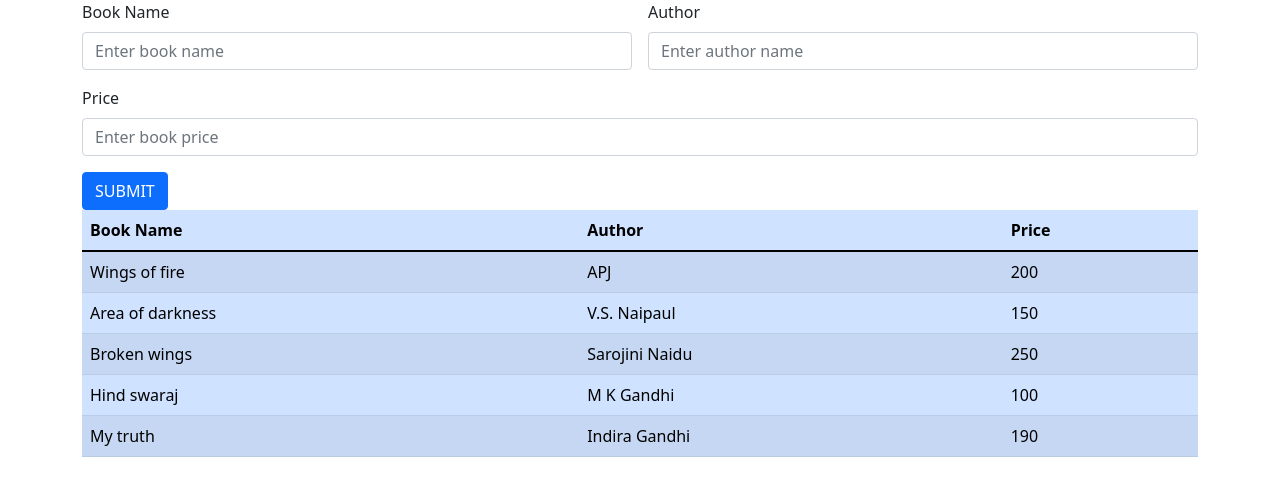
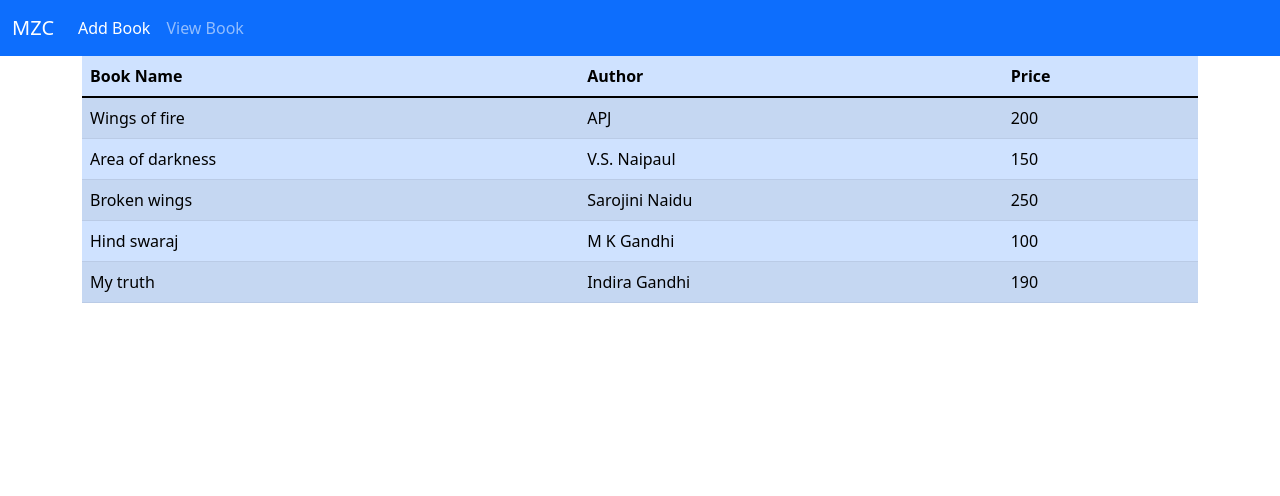
Before and after one commit to sruthybabu/Book-ReactApp, a React (Create React App) app: page /view in a window 1280 px wide. Shown: the top 496 px of the page. Built offline with nearby package versions, Linux system fonts and the light colour scheme.

Commit message:
Header complete

```diff
--- a/src/App.js
+++ b/src/App.js
@@ -10,13 +10,13 @@
 function App() {
   return (
     <div>
-<Addbook/>
-<ViewBook/>
+
 <BrowserRouter>
 <Routes>
 <Route path="/" exact element={<Login/>}/>
 <Route path="/regiser" exact element={<Register/>}/>
-
+<Route path="/add" exact element={<Addbook/>}/>
+<Route path="/view" exact element={<ViewBook/>}/>
 </Routes>
 </BrowserRouter>
 
--- a/src/components/Addbook.js
+++ b/src/components/Addbook.js
@@ -1,4 +1,5 @@
 import React, { useState } from 'react'
+import Header from './Header'
 
 const Addbook = () => {
     var [bookname,setBook]=useState("")
@@ -10,6 +11,7 @@
     }
   return (
     <div>
+        <Header/>
         <div className="container">
     <div className="row">
         <div className="col col12 col-sm-12 col-md-12 col-lg-12 col-xl-12 col-xxl-12">
--- /dev/null
+++ b/src/components/Header.js
@@ -0,0 +1,34 @@
+import React from 'react'
+import { Link } from 'react-router-dom'
+
+const Header = () => {
+  return (
+    <div>
+<nav className="navbar navbar-expand-lg navbar-dark bg-primary">
+  <div className="container-fluid">
+      <Link to="/" className="navbar-brand">MZC</Link>
+
+    <button className="navbar-toggler" type="button" data-bs-toggle="collapse" data-bs-target="#navbarNav" aria-controls="navbarNav" aria-expanded="false" aria-label="Toggle navigation">
+      <span className="navbar-toggler-icon"></span>
+    </button>
+    <div className="collapse navbar-collapse" id="navbarNav">
+      <ul className="navbar-nav">
+        <li className="nav-item">
+            <Link to="/add" className="nav-link active">Add Book</Link>
+      </li>
+        <li className="nav-item">
+            <Link to="/view" className="nav-link">View Book</Link>
+
+        </li>
+
+      </ul>
+    </div>
+  </div>
+</nav>
+
+
+    </div>
+  )
+}
+
+export default Header
--- a/src/components/Register.js
+++ b/src/components/Register.js
@@ -1,4 +1,5 @@
 import React, { useState } from 'react'
+import { Link } from 'react-router-dom'
 
 const Register = () => {
     var [newname,setNewname]=useState("")
@@ -39,7 +40,7 @@
 
                 </div>
                 <div className="col col-12 col-sm-12 col-md-12 col-lg-12 col-xl-12 col-xxl-12">
-                    <button onClick={subData} className="btn btn-primary">REGISTER</button>
+                    <Link to="/add"><button onClick={subData} className="btn btn-primary">REGISTER</button></Link>
                 </div>
                 <div className="col col-12 col-sm-12 col-md-12 col-lg-12 col-xl-12 col-xxl-12">
                     <a href="/" className="btn btn-primary">BACK TO LOGIN</a>
--- a/src/components/ViewBook.js
+++ b/src/components/ViewBook.js
@@ -1,4 +1,5 @@
 import React from 'react'
+import Header from './Header'
 
 const ViewBook = () => {
     var viewlist=[
@@ -26,6 +27,7 @@
 
   return (
     <div>
+        <Header/>
 <div className='container'>
           <div className='row'>
             <div className='col col-12 col-sm-12 col-md-12 col-lg-12 col-xl-12 col-xxl-12'>
```
